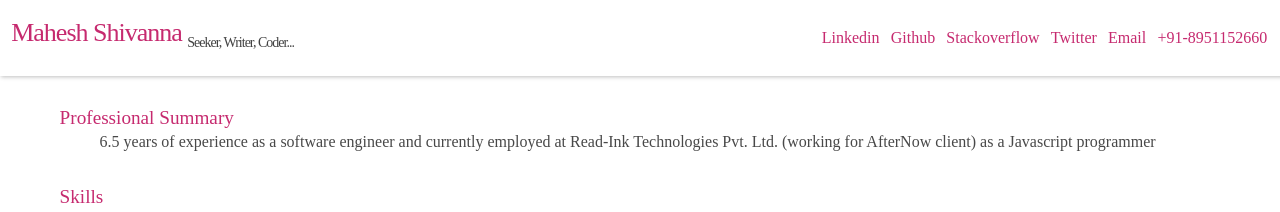
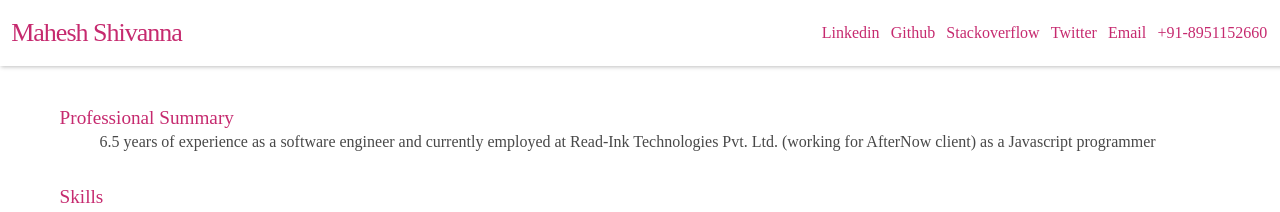
Before and after one commit to maheshiv/maheshiv.github.io, a Jekyll site: the page built from maheshivanna.html, in a window 1280 px wide. Shown: the top 212 px of the page. Built offline with Jekyll 4.4.1, drawn with Linux system fonts in a browser that asks for light colours.

```diff
--- a/_includes/resume-header.html
+++ b/_includes/resume-header.html
@@ -4,7 +4,6 @@
       <div class="flex-row sp-btn al-ctr">
         <div class="site-title">
           <a class="link" href="{{ site.baseurl }}/">{{ site.title }}</a>
-          <sub class="small-txt">Seeker, Writer, Coder...</sub>
         </div>
 
           <ul class="social-media-list flex-row">
```
Also changed, not shown: 2 other files.
